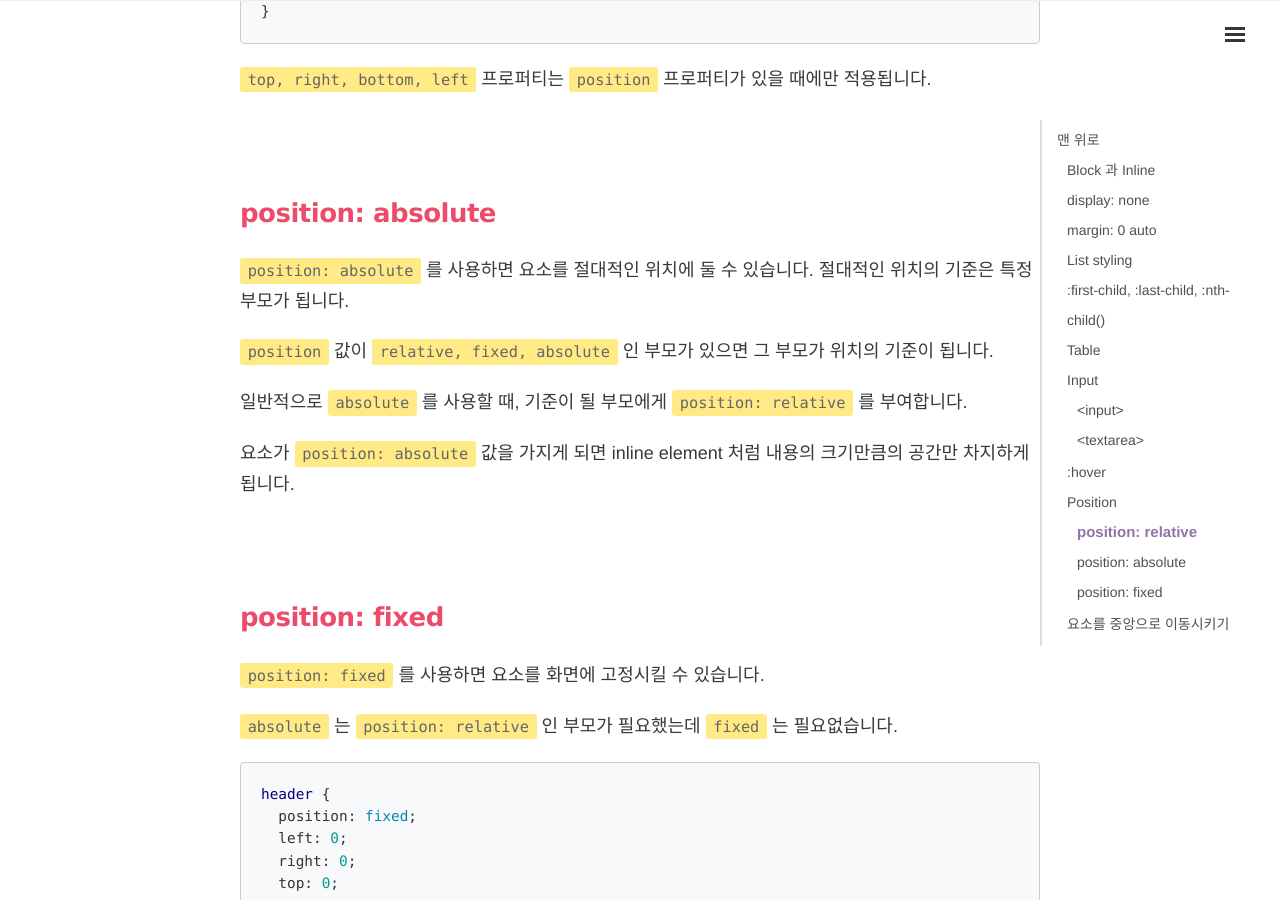
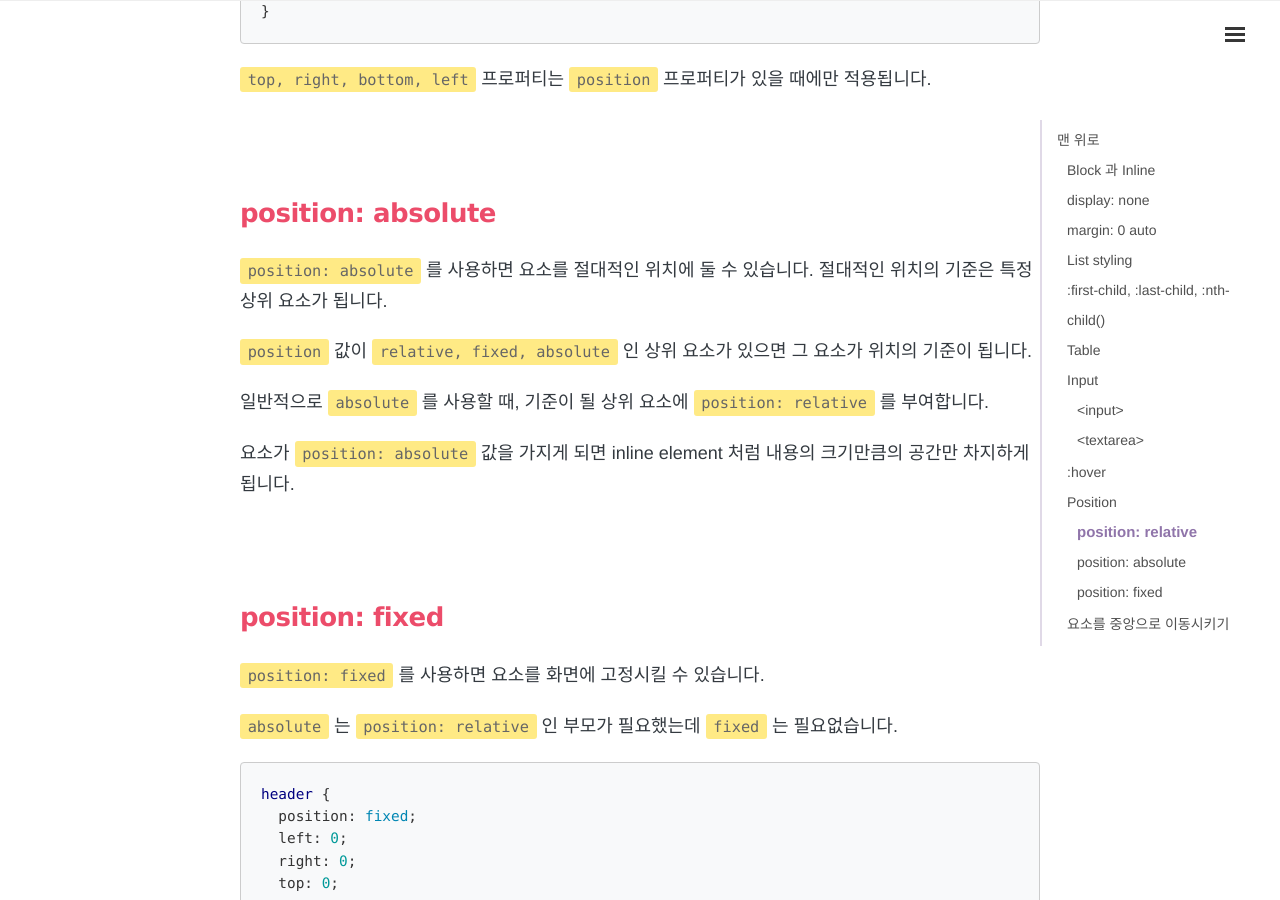
Before and after one commit to 1day1commit/1day1commit.github.io, a Jekyll site: the page built from _posts/HTML-CSS/2021-11-16-html-css-3.md, in a window 1280 px wide and 900 px high, scrolled down 6394 px. Built offline with Jekyll 4.4.1, drawn with Linux system fonts in a browser that asks for light colours; nearby versions of some CDN libraries; comment, search, counter and statistics services are not loaded.

Commit message:
포스트 수정

```diff
--- a/_posts/HTML-CSS/2021-11-16-html-css-3.md
+++ b/_posts/HTML-CSS/2021-11-16-html-css-3.md
@@ -253,11 +253,11 @@
 
 ## position: absolute
 
-`position: absolute` 를 사용하면 요소를 절대적인 위치에 둘 수 있습니다. 절대적인 위치의 기준은 특정 부모가 됩니다.
+`position: absolute` 를 사용하면 요소를 절대적인 위치에 둘 수 있습니다. 절대적인 위치의 기준은 특정 상위 요소가 됩니다.
 
-`position` 값이 `relative, fixed, absolute` 인 부모가 있으면 그 부모가 위치의 기준이 됩니다.
+`position` 값이 `relative, fixed, absolute` 인 상위 요소가 있으면 그 요소가 위치의 기준이 됩니다.
 
-일반적으로 `absolute` 를 사용할 때, 기준이 될 부모에게 `position: relative` 를 부여합니다.
+일반적으로 `absolute` 를 사용할 때, 기준이 될 상위 요소에 `position: relative` 를 부여합니다.
 
 요소가 `position: absolute` 값을 가지게 되면 inline element 처럼 내용의 크기만큼의 공간만 차지하게 됩니다.
 {: .notice--info}
```
